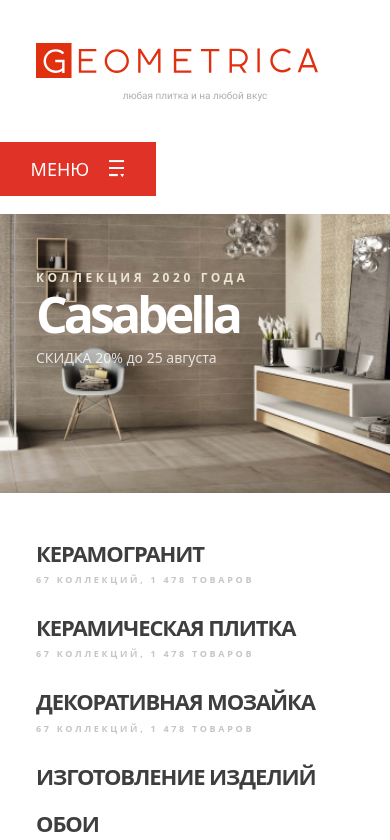
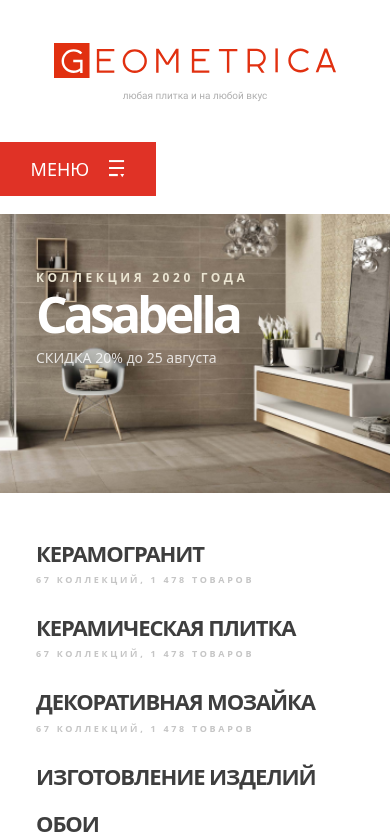
Before and after one commit to MrOxMasTer/website-for-studying, a plain HTML site: page src/index.html in a window 390 px wide. Shown: the top 840 px of the page. Drawn offline with nearby package versions, Linux system fonts and the light colour scheme.

Commit message:
Ready mobile version

```diff
--- a/src/index.css
+++ b/src/index.css
@@ -75,6 +75,12 @@ main {
 }
 .header {
     padding-bottom: 1.125rem;
+}
+
+.header__logo-link {
+    display: block;
+    width: fit-content;
+    margin: 0 auto;
 }
 
 .container__main {
--- a/src/index.html
+++ b/src/index.html
@@ -15,7 +15,7 @@
         <header class="header">
             <h1 class="visually-hidden">Geometrica</h1>
             <div class="container container-header">
-                <a href="/src/index.html">
+                <a class="header__logo-link" href="/src/index.html">
                 	<img
 	                    class="header__logo"
 	                    src="../public/images/logo.svg"
@@ -213,7 +213,7 @@
         </div>
         <footer class="footer">
 			<div class="container container-header">
-				<a href="/src/index.html">
+				<a class="header__logo-link" href="/src/index.html">
 					<img
 						class="header__logo"
 						src="../public/images/logo.svg"
```
Also changed, not shown: src/DecorativeMosaic.html (+2 -2 lines), src/about.html (+2 -2 lines), src/author.html (+2 -2 lines), src/ceramicTile.html (+2 -2 lines), src/porcelainTile.html (+2 -2 lines).
